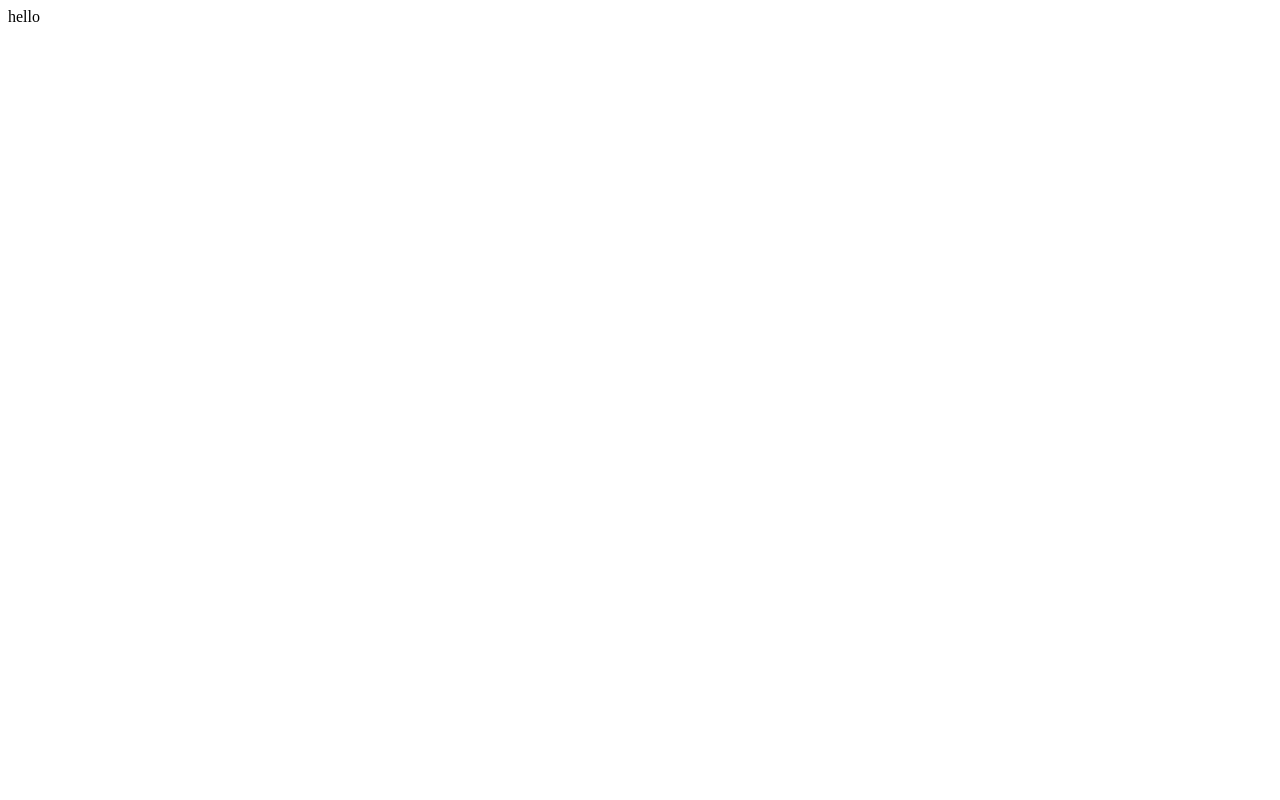
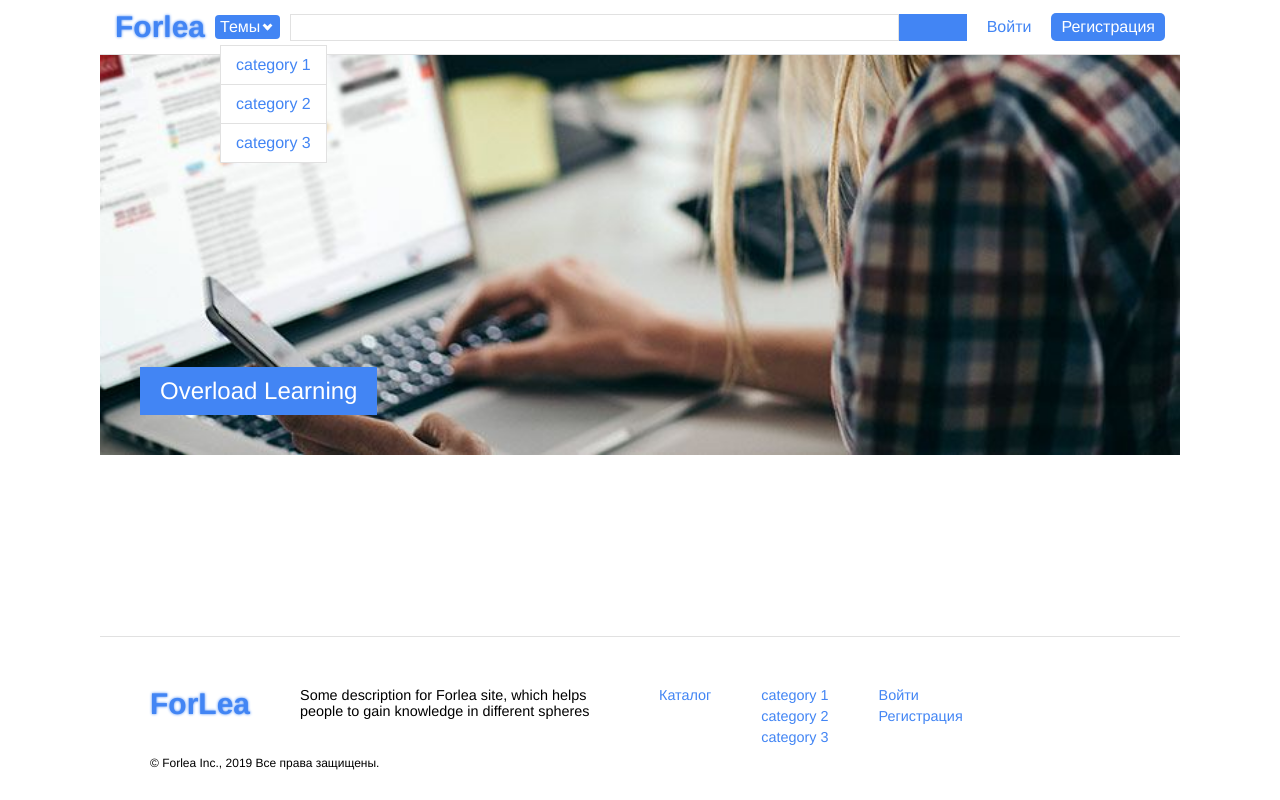
Before and after one commit to Grexell/forlea, a PHP site: page /php/index.php in a window 1280 px wide. Before the commit the page is almost empty. Run offline with PHP 8.4, Linux system fonts and the light colour scheme.

Commit message:
integrate index page with php

```diff
--- a/src/catalog.html
+++ b/src/catalog.html
@@ -3,7 +3,7 @@
 <head>
     <meta charset="UTF-8">
     <title>Каталог</title>
-    <link rel="stylesheet" href="main.css">
+    <link rel="stylesheet" href="css/main.css">
     <link rel="stylesheet" href="css/catalog.css">
 </head>
 <body>
--- a/src/common/db-repository.php
+++ b/src/common/db-repository.php
@@ -1,3 +1,19 @@
 <?php
+$servername = 'localhost';
+$username = 'root';
+$password = 'root';
+$connection = new mysqli($servername, $username, $password);
 
+// todo move to services
+function get_categories() {
+    return ['category 1', 'category 2', 'category 3'];
+}
+
+function get_products() {
+    return [];
+}
+
+function get_product_info() {
+    return [];
+}
 ?>
--- a/src/common/user-service.php
+++ b/src/common/user-service.php
@@ -4,10 +4,10 @@ session_start();
 
 function is_authorised()
 {
-    return empty($_SESSION['username']) || empty($_SESSION['password']);
+    return !empty($_SESSION['username']) && !empty($_SESSION['password']);
 }
 
-// todo ont't need it with ajax
+// todo dont't need it with ajax
 function is_authorized_or_redirect()
 {
     $authorized = is_authorised();
@@ -20,7 +20,7 @@ function is_authorized_or_redirect()
 function authorize($username, $password)
 {
 // todo return state of authorization
-//    todo: retrieve and check info from db
+// todo: retrieve and check info from db
 
     $_SESSION['username'] = $username;
     $_SESSION['password'] = $password;
--- a/src/course.html
+++ b/src/course.html
@@ -3,7 +3,7 @@
 <head>
     <meta charset="UTF-8">
     <title>Курс - </title>
-    <link rel="stylesheet" href="main.css">
+    <link rel="stylesheet" href="css/main.css">
 </head>
 <body>
 <div class="main container">
--- a/src/main.css
+++ b/src/css/main.css
@@ -160,32 +160,32 @@ input {
     background-color: #4fc1e9;
 }
 
-.header .login {
+.header .login, .header .profile {
     padding: 5px 10px;
     border-radius: 5px;
 }
 
-.header .login a {
+.header .login a, .header .profile a {
     color: #4285f4;
     text-decoration: none;
 }
 
-.header .login:hover {
+.header .login:hover, .header .profile:hover {
     background-color: #e1e1e1;
 }
 
-.header .register {
+.header .register, .header .logout {
     padding: 5px 10px;
     border-radius: 5px;
     background-color: #4285f4;
 }
 
-.header .register a {
+.header .register a, .header .logout a {
     color: #fff;
     text-decoration: none;
 }
 
-.header .register:hover {
+.header .register:hover, .header .profile:hover {
     background-color: #4fc1e9;
 }
 
--- a/src/index.html
+++ b/src/index.html
@@ -3,7 +3,7 @@
 <head>
     <meta charset="UTF-8">
     <title>Forlea</title>
-    <link rel="stylesheet" href="main.css">
+    <link rel="stylesheet" href="css/main.css">
     <link rel="stylesheet" href="css/home.css">
     <script src="js/lib/jquery.js"></script>
     <script src="js/main.js"></script>
--- a/src/login.html
+++ b/src/login.html
@@ -3,7 +3,7 @@
 <head>
     <meta charset="UTF-8">
     <title>Forlea</title>
-    <link rel="stylesheet" href="main.css">
+    <link rel="stylesheet" href="css/main.css">
     <link rel="stylesheet" href="css/login.css">
 </head>
 <body>
--- a/src/php/index.php
+++ b/src/php/index.php
@@ -1,3 +1,101 @@
-<?php
-    print 'hello'
-?>
+<!DOCTYPE html>
+<html lang="en">
+<head>
+    <meta charset="UTF-8">
+    <title>Forlea</title>
+    <link rel="stylesheet" href="../css/main.css">
+    <link rel="stylesheet" href="../css/home.css">
+</head>
+<body>
+<div class="main container">
+    <div class="header">
+
+        <div class="logo-container">
+            <a href="/" class="logo">
+                Forlea
+            </a>
+        </div>
+
+        <div class="select sphere">
+            <div class="select-header">Темы</div>
+            <div class="sphere-list">
+                <?php
+                include('../common/db-repository.php');
+                $categories = get_categories();
+
+                for ($i = 0; $i < sizeof($categories); $i++) {
+                    print '<a class="sphere-item">' . $categories[$i] . '</a>';
+                }
+                ?>
+            </div>
+
+        </div>
+
+        <div class="search"><input type="text">
+            <button></button>
+        </div>
+
+        <?php
+        include('../common/user-service.php');
+        if (is_authorised()) {
+            print '<div class="profile"><a href="dashboard.html">Профиль</a></div>';
+            print '<div class="logout"><a href="logout.html">Выйти</a></div>';
+        } else {
+            print '<div class="login"><a href="login.html">Войти</a></div>';
+            print '<div class="register"><a href="login.html">Регистрация</a></div>';
+        }
+        ?>
+
+    </div>
+    <div class="content">
+        <div class="overload-learning">
+            <a href="">Overload Learning</a>
+        </div>
+        <!--a big big description-->
+        <!--....................................................................................................................................................................................................................................................................................................................................................................................................................................................................................................................-->
+        <!--todo: add photo with something high intelligence and link to catalog-->
+        <!--todo: add some screen shots and description -->
+
+    </div>
+    <div class="footer">
+        <div class="col">
+            <div>
+                <a href="" class="logo">
+                    ForLea
+                </a>
+            </div>
+
+            <div class="copyright">&copy; Forlea Inc., 2019 Все права защищены.</div>
+        </div>
+        <div class="col">
+            <div class="description">
+                Some description for Forlea site, which helps people to gain knowledge in different spheres
+            </div>
+        </div>
+        <div class="col">
+            <div class="catalog-item">
+                <a href="catalog.php">Каталог</a>
+            </div>
+        </div>
+        <div class="col">
+            <?php
+            for ($i = 0; $i < sizeof($categories); $i++) {
+                print '<div class="catalog-item"><a href="">' . $categories[$i] . '</a></div>';
+            }
+            ?>
+        </div>
+        <div class="col">
+            <?php
+            if (is_authorised()) {
+                print '<div class="catalog-item"><a href="dashboard.html">Профиль</a></div>';
+                print '<div class="catalog-item"><a href="logout.html">Выйти</a></div>';
+            } else {
+                print '<div class="catalog-item"><a href="login.html">Войти</a></div>';
+                print '<div class="catalog-item"><a href="login.html">Регистрация</a></div>';
+            }
+            ?>
+        </div>
+    </div>
+</div>
+</body>
+</html>
```
